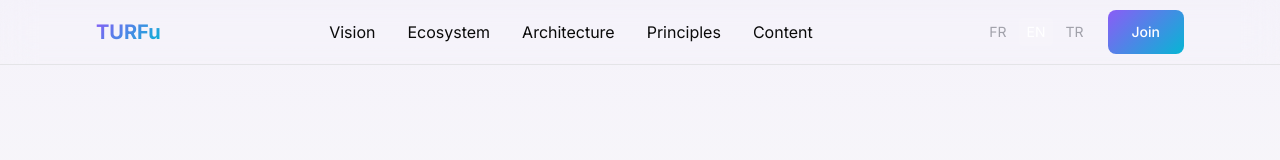
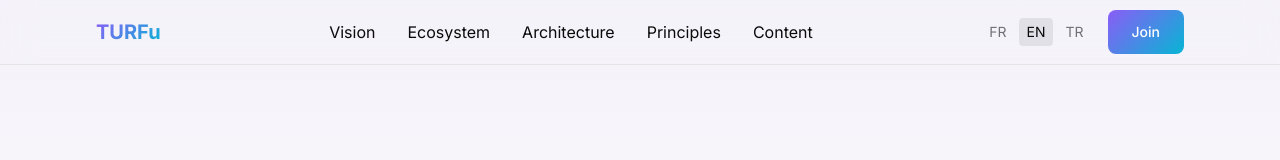
Before and after one commit to buildtheturfu/turfu-org-landing, a Next.js app: page /en in a window 1280 px wide. Shown: the top 160 px of the page. Built offline with nearby package versions, Linux system fonts and the light colour scheme.

Commit message:
feat(04.1-05): update LanguageSwitcher with semantic color tokens
- Replace text-white with text-foreground
- Replace bg-white/10 with bg-overlay-hover
- Replace text-turfu-muted with text-foreground-muted
- Component now theme-aware for both light and dark modes

```diff
--- a/src/components/LanguageSwitcher.tsx
+++ b/src/components/LanguageSwitcher.tsx
@@ -29,8 +29,8 @@ export default function LanguageSwitcher() {
           onClick={() => switchLocale(loc)}
           className={`px-2 py-1 text-sm rounded transition-colors ${
             locale === loc
-              ? 'text-white bg-white/10'
-              : 'text-turfu-muted hover:text-white'
+              ? 'text-foreground bg-overlay-hover'
+              : 'text-foreground-muted hover:text-foreground'
           }`}
           aria-label={`Switch to ${localeNames[loc]}`}
         >
```
